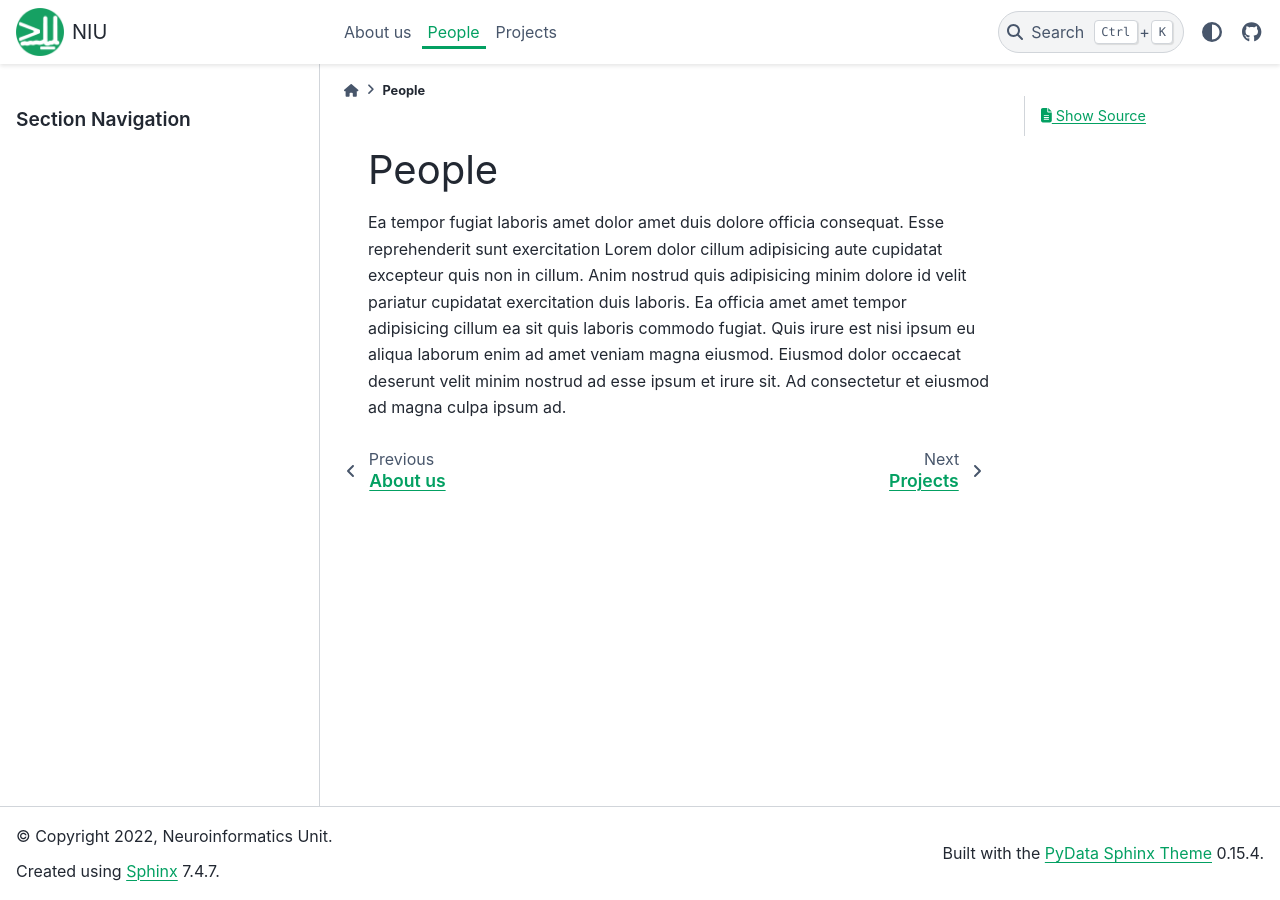
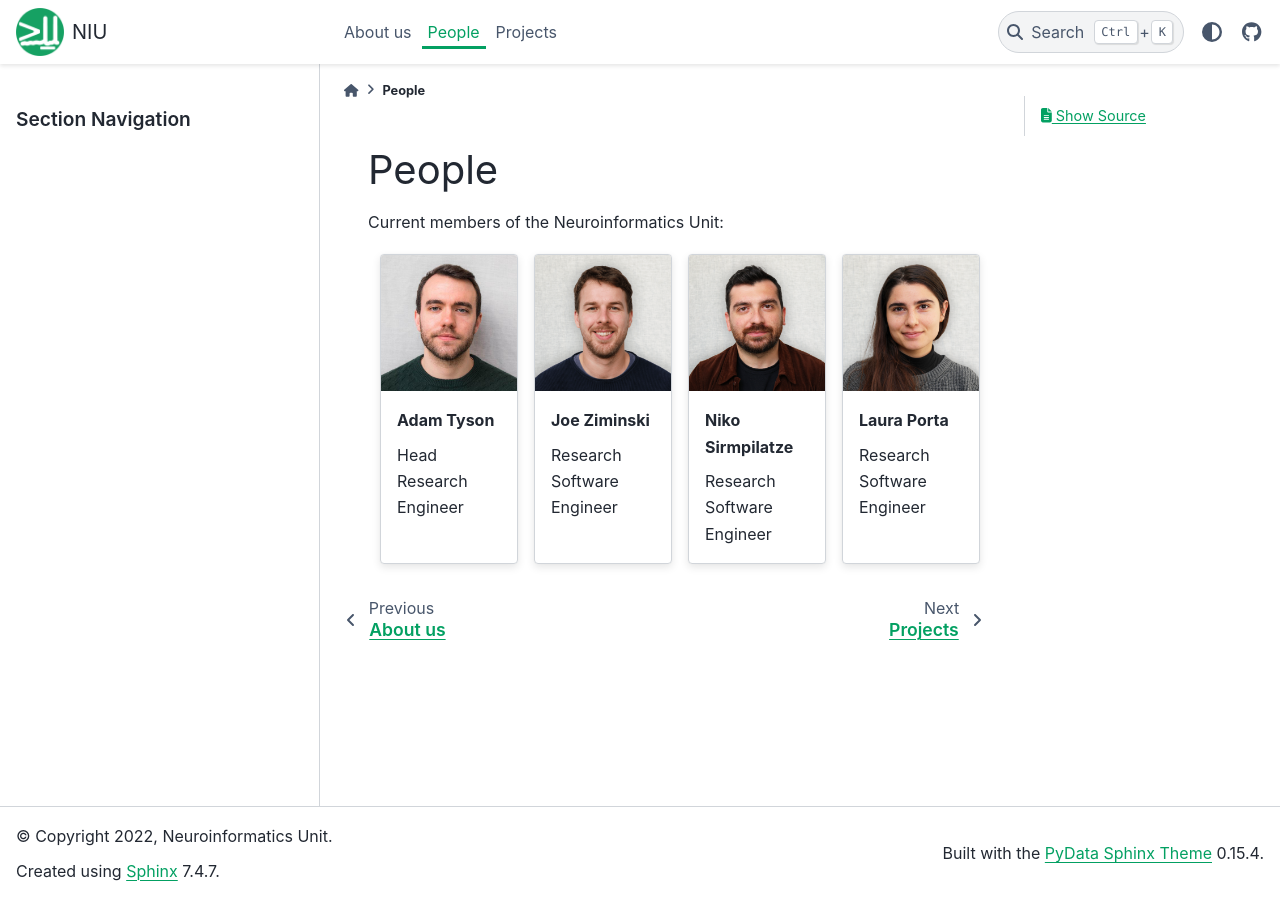
Before and after one commit to neuroinformatics-unit/neuroinformatics-unit.github.io, a Sphinx documentation site: the page built from docs/source/people.md, in a window 1280 px wide. Built offline with Sphinx 7.4.7 and the PyData theme 0.15.4, drawn with Linux system fonts in a browser that asks for light colours.

Commit message:
added people cards with photos (#24)
* added people cards with photos

* added people cards with photos

* people cards link to github profiles

* renamed brainglobe image to force its replacement

Co-authored-by: JoeZiminski <joseph.j.ziminski@gmail.com>
Co-authored-by: Joe Ziminski <55797454+JoeZiminski@users.noreply.github.com>

```diff
--- a/docs/source/people.md
+++ b/docs/source/people.md
@@ -1,3 +1,36 @@
 # People
 
-Ea tempor fugiat laboris amet dolor amet duis dolore officia consequat. Esse reprehenderit sunt exercitation Lorem dolor cillum adipisicing aute cupidatat excepteur quis non in cillum. Anim nostrud quis adipisicing minim dolore id velit pariatur cupidatat exercitation duis laboris. Ea officia amet amet tempor adipisicing cillum ea sit quis laboris commodo fugiat. Quis irure est nisi ipsum eu aliqua laborum enim ad amet veniam magna eiusmod. Eiusmod dolor occaecat deserunt velit minim nostrud ad esse ipsum et irure sit. Ad consectetur et eiusmod ad magna culpa ipsum ad.
+Current members of the Neuroinformatics Unit:
+
+::::{grid} 1 1 2 4
+:gutter: 3
+
+:::{grid-item-card} Adam Tyson
+:img-top: _static/adam_tyson.jpg
+:link: https://github.com/adamltyson
+
+Head Research Engineer
+:::
+
+:::{grid-item-card} Joe Ziminski
+:img-top: _static/joe_ziminski.png
+:link: https://github.com/JoeZiminski
+
+Research Software Engineer
+:::
+
+:::{grid-item-card} Niko Sirmpilatze
+:img-top: _static/niko_sirmpilatze.png
+:link: https://github.com/niksirbi
+
+Research Software Engineer
+:::
+
+:::{grid-item-card} Laura Porta
+:img-top: _static/laura_porta.png
+:link: https://github.com/lauraporta
+
+Research Software Engineer
+:::
+
+::::
```
Also changed, not shown: docs/source/index.md (+1 -1 lines), docs/source/_static/adam_tyson.jpg (added), docs/source/_static/joe_ziminski.png (added), docs/source/_static/laura_porta.png (added), docs/source/_static/neuroanatomy_card.png (renamed from docs/source/_static/brainglobe_card.png), docs/source/_static/niko_sirmpilatze.png (added).
